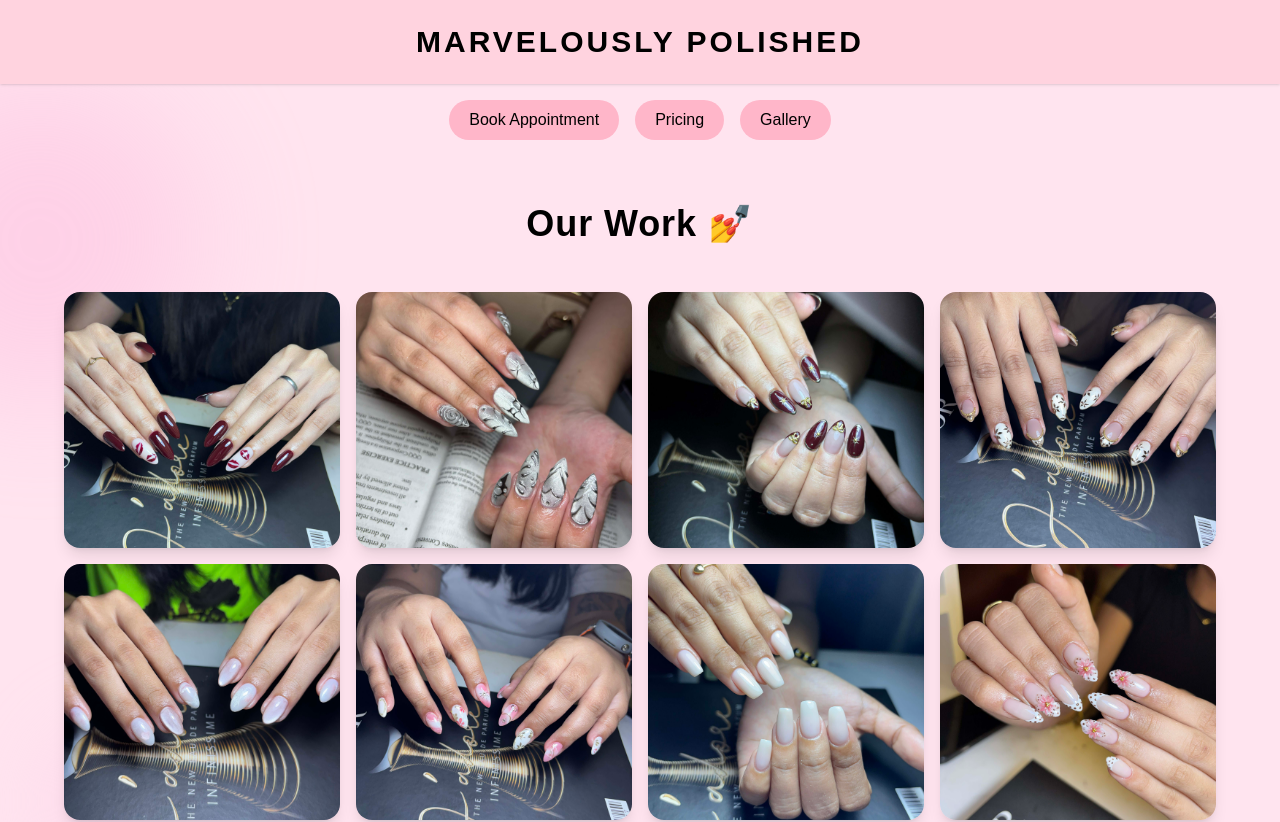
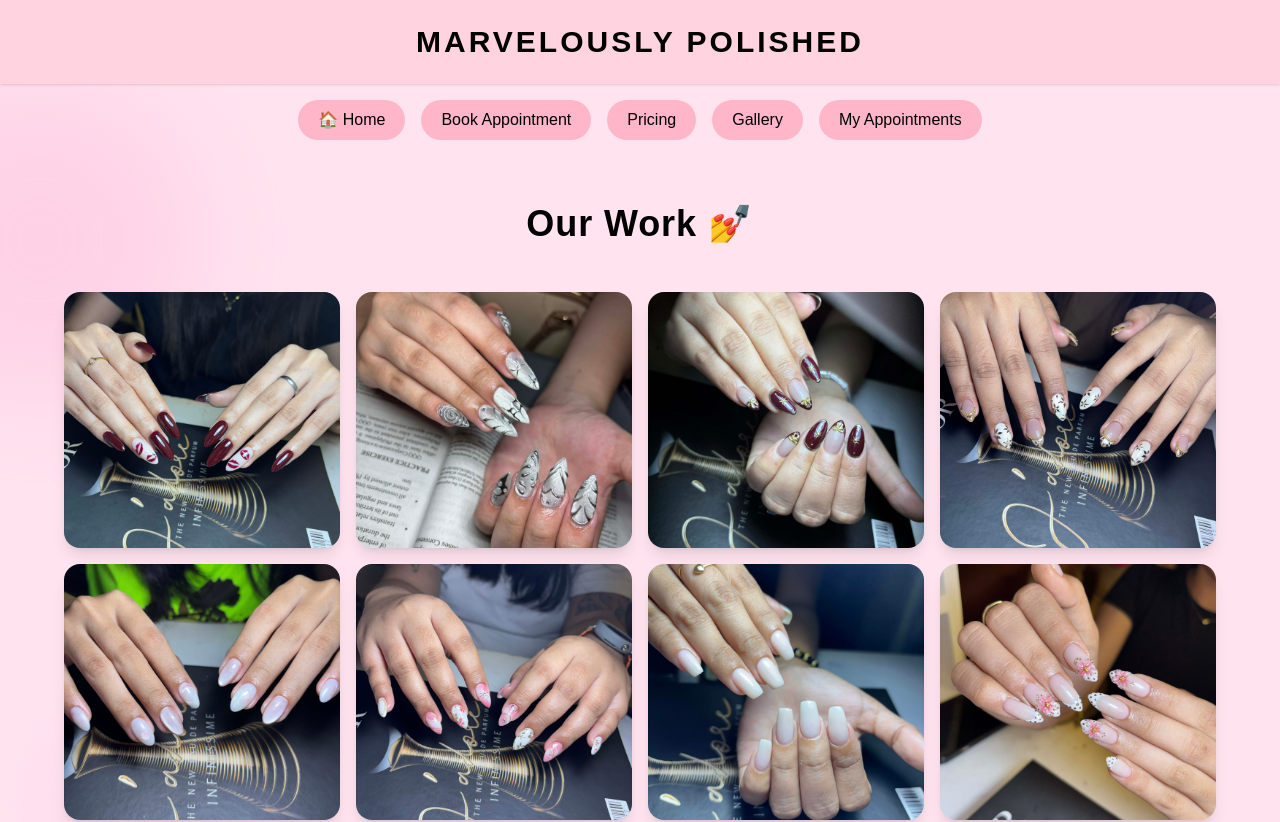
Before and after one commit to rhigovillahermosa18-star/Capstone, a Next.js app: page /gallery in a window 1280 px wide. Shown: the top 822 px of the page. Built offline with nearby package versions, Linux system fonts and the light colour scheme.

Commit message:
update project files

```diff
--- a/app/book/page.tsx
+++ b/app/book/page.tsx
@@ -19,7 +19,10 @@ export default function Book() {
       </div>
 
       {/* Navigation */}
-      <div className="py-4 flex justify-center gap-4 relative z-10">
+      <div className="py-4 flex justify-center gap-4 relative z-10 flex-wrap">
+        <Link href="/homepage" className="bg-[#FFB6C9] px-5 py-2 rounded-full text-black hover:bg-pink-400 transition">
+          🏠 Home
+        </Link>
         <Link href="/book" className="bg-[#FFB6C9] px-5 py-2 rounded-full text-black hover:bg-pink-400 transition">
           Book Appointment
         </Link>
@@ -28,6 +31,9 @@ export default function Book() {
         </Link>
         <Link href="/gallery" className="bg-[#FFB6C9] px-5 py-2 rounded-full text-black hover:bg-pink-400 transition">
           Gallery
+        </Link>
+        <Link href="/appointments" className="bg-[#FFB6C9] px-5 py-2 rounded-full text-black hover:bg-pink-400 transition">
+          My Appointments
         </Link>
       </div>
 
--- a/app/gallery/page.tsx
+++ b/app/gallery/page.tsx
@@ -18,7 +18,14 @@ export default function Gallery() {
       </div>
 
       {/* Navigation */}
-      <div className="py-4 flex justify-center gap-4 relative z-10">
+      <div className="py-4 flex justify-center gap-4 relative z-10 flex-wrap">
+        <Link
+          href="/homepage"
+          className="bg-[#FFB6C9] px-5 py-2 rounded-full text-black hover:bg-pink-400 transition"
+        >
+          🏠 Home
+        </Link>
+
         <Link
           href="/book"
           className="bg-[#FFB6C9] px-5 py-2 rounded-full text-black hover:bg-pink-400 transition"
@@ -38,6 +45,13 @@ export default function Gallery() {
           className="bg-[#FFB6C9] px-5 py-2 rounded-full text-black hover:bg-pink-400 transition"
         >
           Gallery
+        </Link>
+
+        <Link
+          href="/appointments"
+          className="bg-[#FFB6C9] px-5 py-2 rounded-full text-black hover:bg-pink-400 transition"
+        >
+          My Appointments
         </Link>
       </div>
 
--- a/app/login/page.tsx
+++ b/app/login/page.tsx
@@ -2,13 +2,23 @@
 
 import Link from "next/link";
 import Image from "next/image";
+import { useState } from "react";
 import { useRouter } from "next/navigation";
 
 export default function Login() {
   const router = useRouter();
+  const [username, setUsername] = useState("");
+  const [password, setPassword] = useState("");
+  const [error, setError] = useState("");
 
   const handleLogin = () => {
-    router.push("/homepage");
+    if (username === "admin" && password === "admin123") {
+      router.push("/admin");
+    } else if (username !== "" && password !== "") {
+      router.push("/homepage");
+    } else {
+      setError("Please enter your username and password.");
+    }
   };
 
   return (
@@ -52,6 +62,8 @@ export default function Login() {
                 <input
                   type="text"
                   placeholder="Enter your username"
+                  value={username}
+                  onChange={(e) => setUsername(e.target.value)}
                   className="w-full p-4 border-2 border-gray-200 rounded-xl text-black focus:outline-none focus:border-pink-400 transition"
                 />
               </div>
@@ -61,6 +73,8 @@ export default function Login() {
                 <input
                   type="password"
                   placeholder="Enter your password"
+                  value={password}
+                  onChange={(e) => setPassword(e.target.value)}
                   className="w-full p-4 border-2 border-gray-200 rounded-xl text-black focus:outline-none focus:border-pink-400 transition"
                 />
               </div>
@@ -75,12 +89,16 @@ export default function Login() {
                 </Link>
               </div>
 
+              {error && <p className="text-red-500 text-sm text-center">{error}</p>}
+
               <button
                 onClick={handleLogin}
                 className="w-full bg-pink-500 text-white py-4 rounded-xl font-semibold text-lg hover:bg-pink-600 hover:shadow-lg transition-all duration-300"
               >
                 Login
               </button>
+
+              <p className="text-center text-xs text-gray-400">Admin: username <span className="font-semibold">admin</span> / password <span className="font-semibold">admin123</span></p>
             </div>
 
             <div className="mt-6 text-center">
--- a/app/pricing/page.tsx
+++ b/app/pricing/page.tsx
@@ -19,7 +19,14 @@ export default function Pricing() {
       </div>
 
       {/* Navigation */}
-      <div className="py-4 flex justify-center gap-4 relative z-10">
+      <div className="py-4 flex justify-center gap-4 relative z-10 flex-wrap">
+        <Link
+          href="/homepage"
+          className="bg-[#FFB6C9] px-5 py-2 rounded-full text-black hover:bg-pink-400 transition"
+        >
+          🏠 Home
+        </Link>
+
         <Link
           href="/book"
           className="bg-[#FFB6C9] px-5 py-2 rounded-full text-black hover:bg-pink-400 transition"
@@ -39,6 +46,13 @@ export default function Pricing() {
           className="bg-[#FFB6C9] px-5 py-2 rounded-full text-black hover:bg-pink-400 transition"
         >
           Gallery
+        </Link>
+
+        <Link
+          href="/appointments"
+          className="bg-[#FFB6C9] px-5 py-2 rounded-full text-black hover:bg-pink-400 transition"
+        >
+          My Appointments
         </Link>
       </div>
 
```
